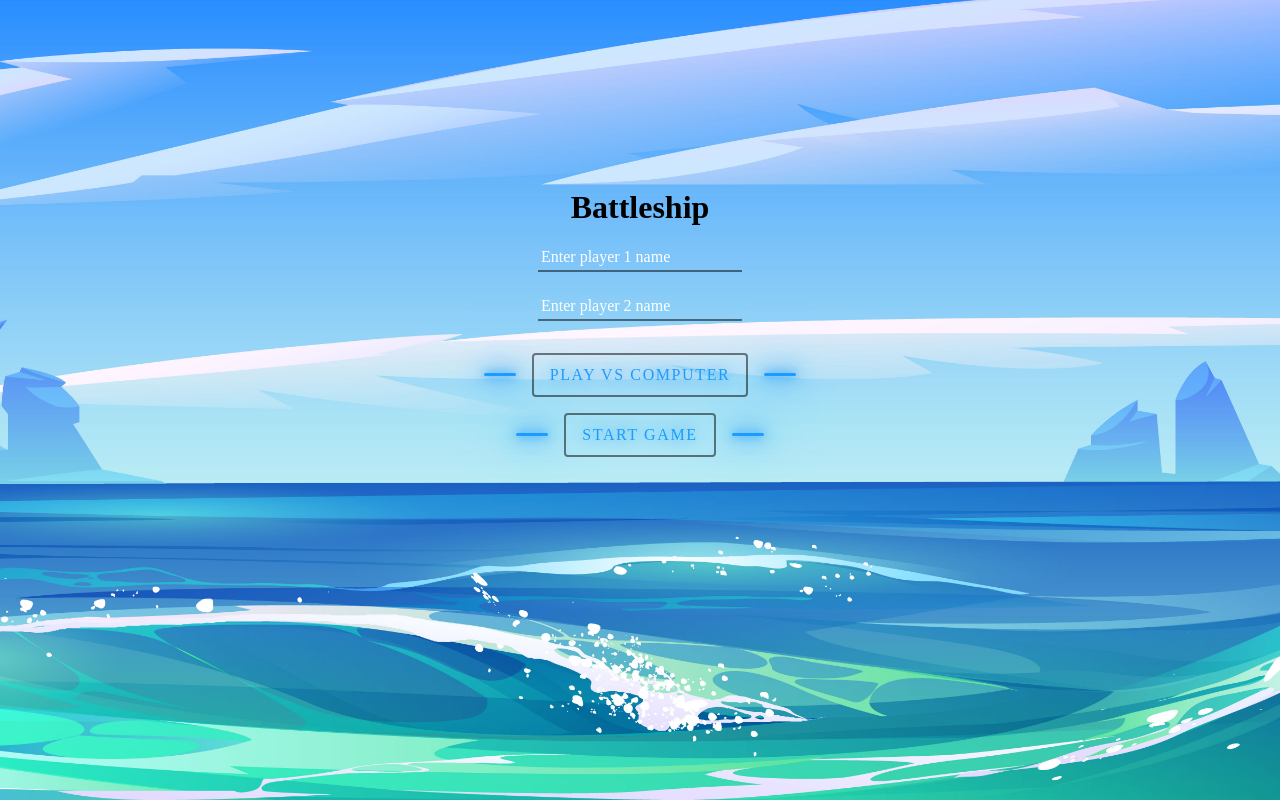
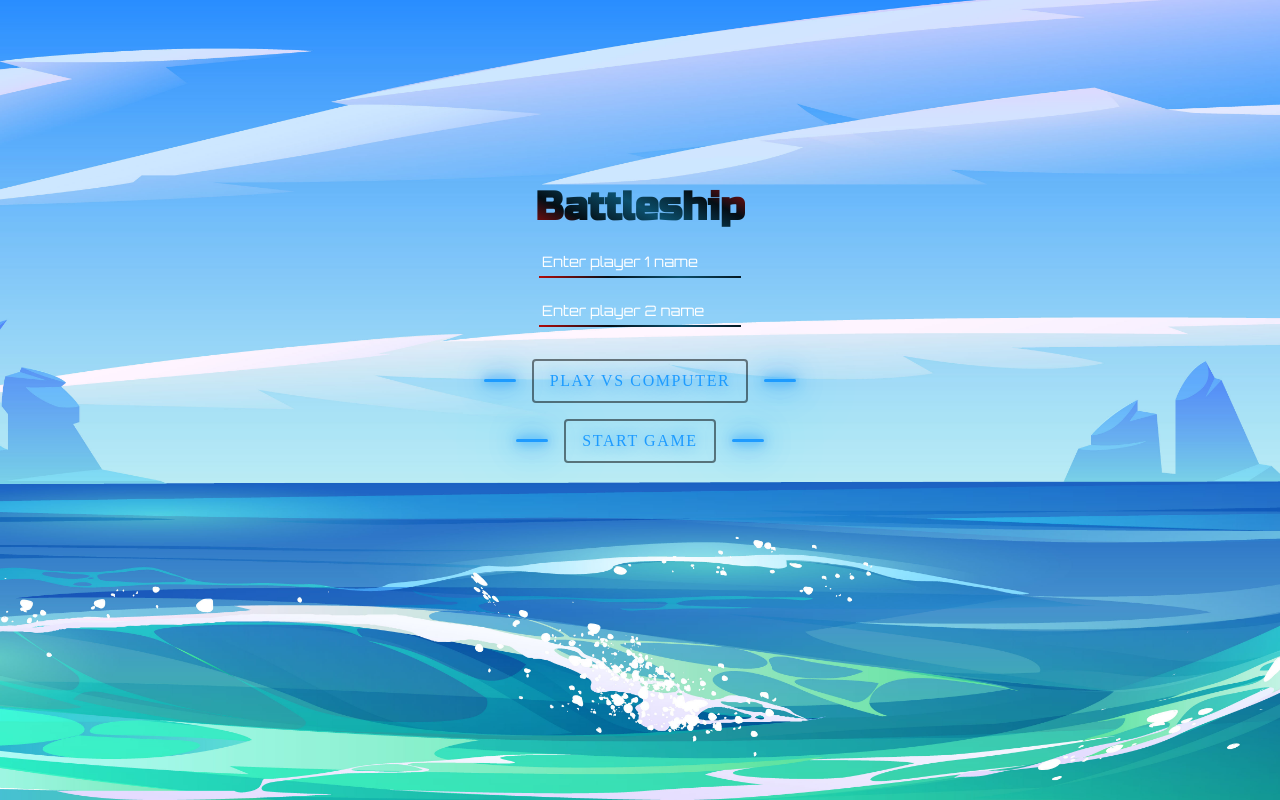
Before and after one commit to Fonkeyy/Project_Battleship, a website built with webpack: page index.html in a window 1280 px wide. Built offline with nearby package versions, Linux system fonts and the light colour scheme; a web font is replaced by a local one.

Commit message:
css improvements

```diff
--- a/src/CSS-files/home.css
+++ b/src/CSS-files/home.css
@@ -1,8 +1,25 @@
+@import url('https://fonts.googleapis.com/css2?family=Alfa+Slab+One&family=Archivo+Black&family=Bagel+Fat+One&family=Luckiest+Guy&family=Passion+One&family=Patua+One&family=Paytone+One&family=Righteous&family=Rowdies&family=Russo+One&family=Ultra&display=swap&family=Kanit:ital@1&display=swap');
+@import url('https://fonts.googleapis.com/css2?family=Kanit:ital@1&display=swap');
+@import url('https://fonts.googleapis.com/css2?family=Orbitron&display=swap');
 /* todo => Fix animation h1 + start-container */
 
 h1 {
+    font-family: 'Russo One', sans-serif;
+    /* font-family: 'Alfa Slab One', cursive; */
+    /* font-family: 'Bagel Fat One', cursive; */
+    /* font-family: 'Luckiest Guy', cursive; */
+    /* font-family: 'Paytone One', sans-serif; */
+    /* font-family: 'Righteous', cursive; */
+    /* font-family: 'Rowdies', cursive; ! */
+    /* font-family: 'Ultra', serif; */
     text-align: center;
+    font-size: 2.5rem;
     transform: translateY(-10vh);
+    -webkit-background-clip: text;
+    -webkit-text-fill-color: transparent;
+    background-clip: text;
+    color: transparent;
+    background-image: linear-gradient(27deg, #b80c09, #040f16, #0b4f6c, #040f16, #b80c09);
 }
 
 #start-container {
@@ -36,10 +53,13 @@ h1 {
 }
 
 .input-name {
-    font-family: inherit;
+    font-family: 'Kanit', sans-serif;
     width: 100%;
     border: 0;
     border-bottom: 2px solid rgba(0, 0, 0, 0.5);
+    border-image: linear-gradient(27deg, #b80c09, #040f16, #0b4f6c, #040f16, #b80c09);
+    border-image-slice: 1;
+
     outline: 0;
     font-size: 1rem;
     color: white;
@@ -53,8 +73,10 @@ h1 {
 }
 
 .input-name:placeholder-shown ~ .form-label {
+    /* font-family: 'Kanit', sans-serif; */
+    font-family: 'Orbitron', sans-serif;
     padding-left: 3px;
-    font-size: 1rem;
+    font-size: 0.9rem;
     cursor: text;
     top: 0.9rem;
     color: white;
```
Also changed, not shown: 1 other file.
